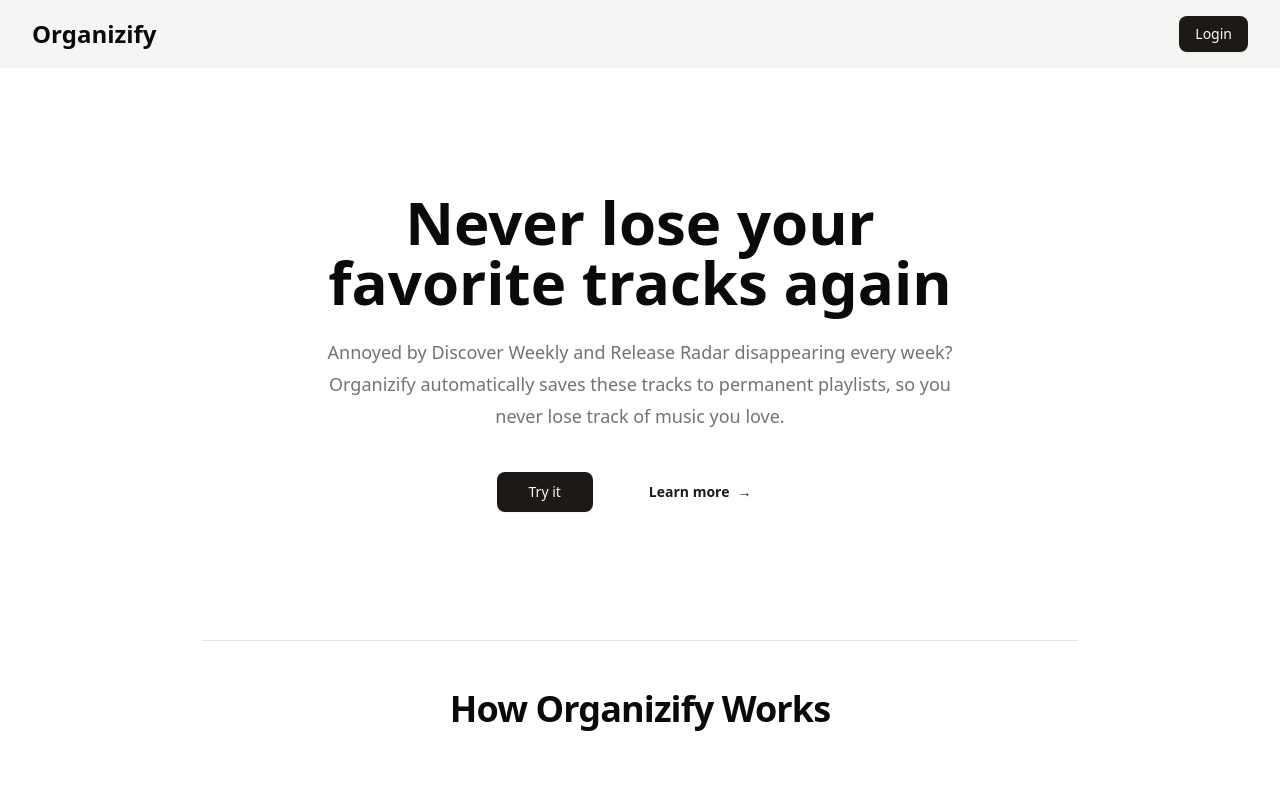
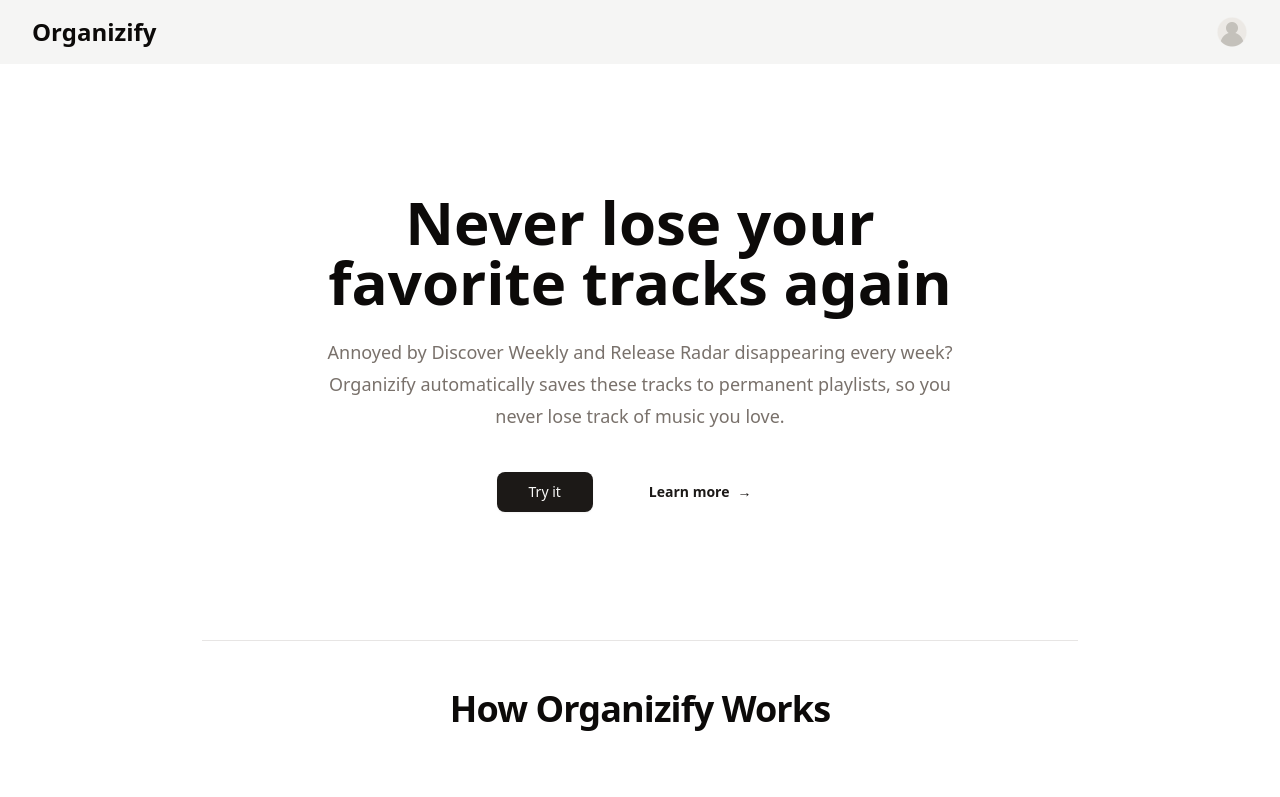
Before and after one commit to andrefmonteiro/organizify, a Nuxt app: page / in a window 1280 px wide. Shown: the top 797 px of the page. Built offline with nearby package versions, Linux system fonts and the light colour scheme.

Commit message:
avatar conditionally rendered when user is logged in

```diff
--- a/components/AppNavbar.vue
+++ b/components/AppNavbar.vue
@@ -1,3 +1,7 @@
+<script setup>
+const { isLoggedIn, logIn, logOut } = useAuth()
+</script>
+
 <template>
 	<header class="absolute inset-x-0 top-0 z-50 bg-muted">
 		<nav class="flex items-center justify-between px-6 py-4 lg:px-8">
@@ -11,10 +15,15 @@
 
 			<div class="flex items-center">
 				<NuxtLink
+					v-if="!isLoggedIn"
 					to="/dashboard"
 				>
-					<Button class="cursor-pointer">Login</Button>
+					<Button
+						class="cursor-pointer"
+						@click="logIn"
+					>Login</Button>
 				</NuxtLink>
+				<UserAvatarDropdown v-else />
 			</div>
 		</nav>
 	</header>
--- /dev/null
+++ b/components/UserAvatarDropdown.vue
@@ -0,0 +1,9 @@
+<template>
+	<Avatar>
+		<AvatarImage
+			src="/default-avatar.webp"
+			alt="default avatar"
+		/>
+		<AvatarFallback>User</AvatarFallback>
+	</Avatar>
+</template>
--- /dev/null
+++ b/components/ui/avatar/Avatar.vue
@@ -0,0 +1,18 @@
+<script setup lang="ts">
+import type { HTMLAttributes } from 'vue'
+import { AvatarRoot } from 'reka-ui'
+import { cn } from '@/lib/utils'
+
+const props = defineProps<{
+	class?: HTMLAttributes['class']
+}>()
+</script>
+
+<template>
+	<AvatarRoot
+		data-slot="avatar"
+		:class="cn('relative flex size-8 shrink-0 overflow-hidden rounded-full', props.class)"
+	>
+		<slot />
+	</AvatarRoot>
+</template>
--- /dev/null
+++ b/components/ui/avatar/AvatarFallback.vue
@@ -0,0 +1,20 @@
+<script setup lang="ts">
+import type { HTMLAttributes } from 'vue'
+import { reactiveOmit } from '@vueuse/core'
+import { AvatarFallback, type AvatarFallbackProps } from 'reka-ui'
+import { cn } from '@/lib/utils'
+
+const props = defineProps<AvatarFallbackProps & { class?: HTMLAttributes['class'] }>()
+
+const delegatedProps = reactiveOmit(props, 'class')
+</script>
+
+<template>
+	<AvatarFallback
+		data-slot="avatar-fallback"
+		v-bind="delegatedProps"
+		:class="cn('bg-muted flex size-full items-center justify-center rounded-full', props.class)"
+	>
+		<slot />
+	</AvatarFallback>
+</template>
--- /dev/null
+++ b/components/ui/avatar/AvatarImage.vue
@@ -0,0 +1,16 @@
+<script setup lang="ts">
+import type { AvatarImageProps } from 'reka-ui'
+import { AvatarImage } from 'reka-ui'
+
+const props = defineProps<AvatarImageProps>()
+</script>
+
+<template>
+	<AvatarImage
+		data-slot="avatar-image"
+		v-bind="props"
+		class="aspect-square size-full"
+	>
+		<slot />
+	</AvatarImage>
+</template>
--- /dev/null
+++ b/components/ui/avatar/index.ts
@@ -0,0 +1,3 @@
+export { default as Avatar } from './Avatar.vue'
+export { default as AvatarFallback } from './AvatarFallback.vue'
+export { default as AvatarImage } from './AvatarImage.vue'
```
